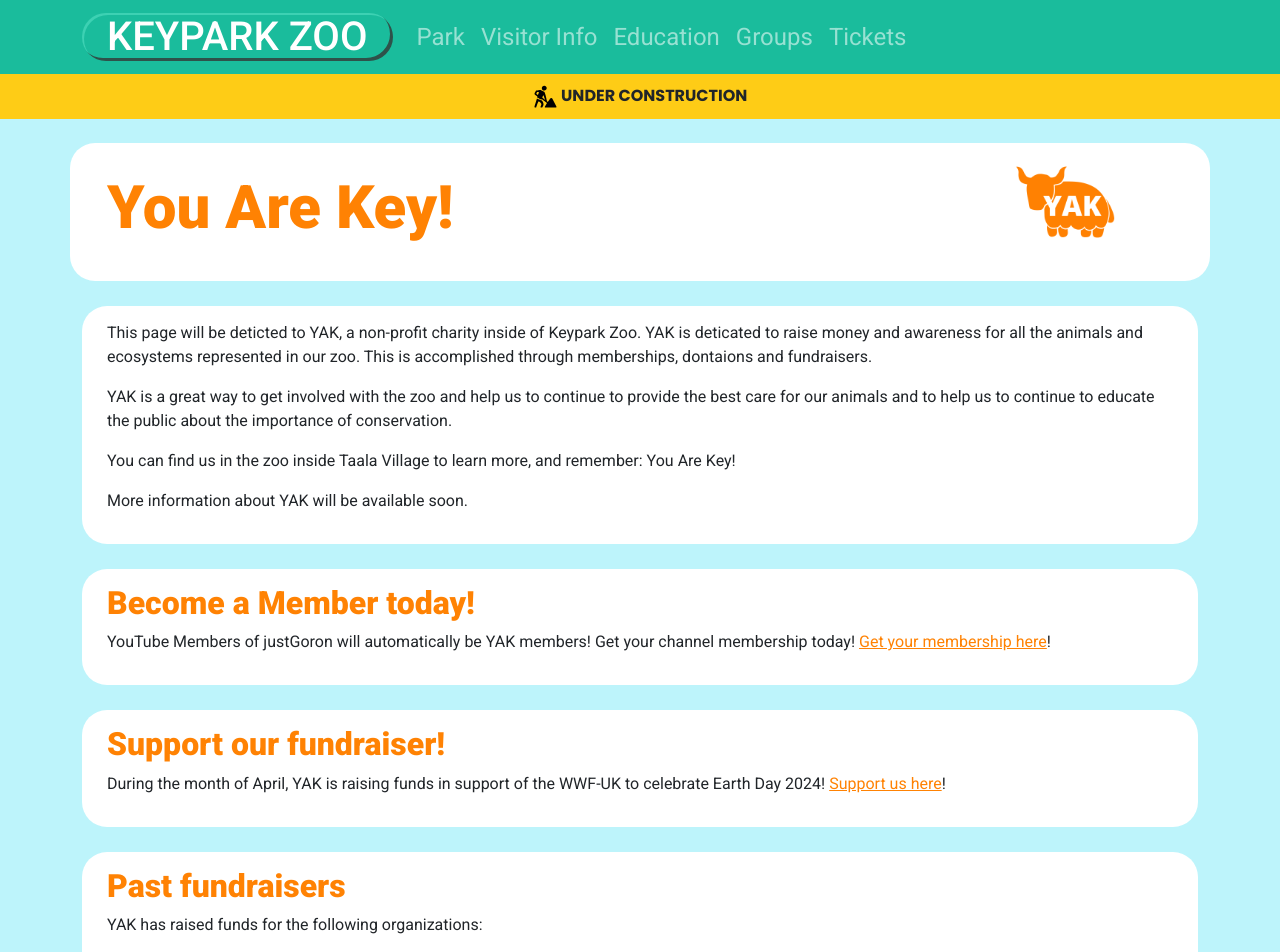
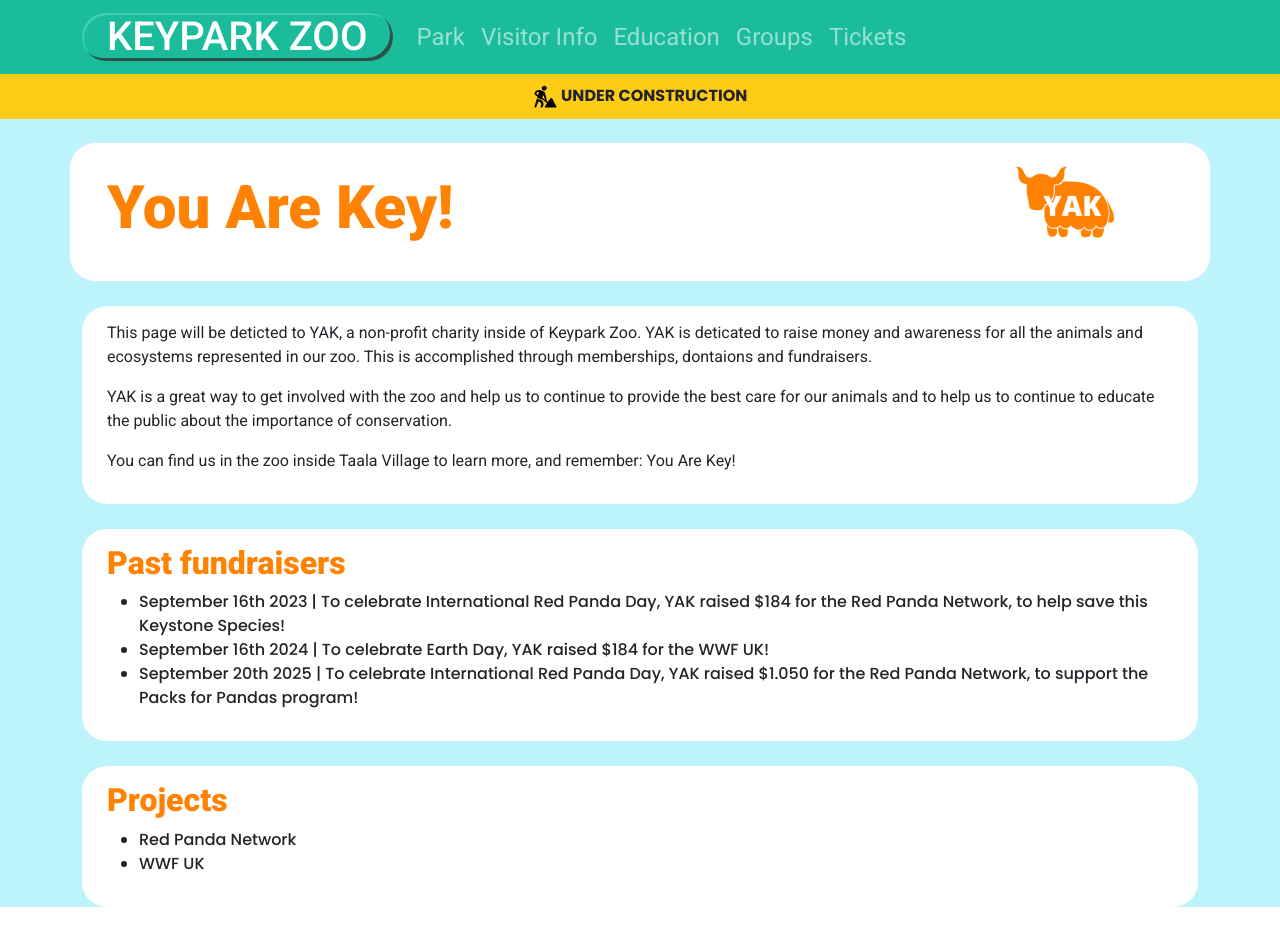
Before and after one commit to JBrondijk/keypark2, an Angular app: page /yak in a window 1280 px wide. Shown: the top 952 px of the page. Built offline with nearby package versions, Linux system fonts and the light colour scheme; no server answers.

Commit message:
updated YAK page

```diff
--- a/package.json
+++ b/package.json
@@ -3,7 +3,7 @@
   "version": "0.0.0",
   "scripts": {
     "ng": "ng",
-    "start": "node server.js",
+    "start": "ng serve --configuration development --host 127.0.0.1 --port 4200 --disable-host-check",
     "build": "ng build",
     "watch": "ng build --watch --configuration development",
     "test": "ng test"
--- a/src/app/app-routing.module.ts
+++ b/src/app/app-routing.module.ts
@@ -21,7 +21,7 @@ import { PracticalInformationComponent } from './page-visitor-info/practical-inf
 import { SubscriptionsComponent } from './page-visitor-info/subscriptions/subscriptions.component';
 import { TicketsReservationsComponent } from './page-visitor-info/tickets-reservations/tickets-reservations.component';
 import { YoutubeComponent } from './page-visitor-info/youtube/youtube.component';
-import { YakComponent } from './page-education/yak/yak.component';
+import { YakComponent } from './yak/yak.component';
 
 export const routes: Routes = [
   {path: '', pathMatch: 'full', redirectTo: '/home'},
--- a/src/app/page-education/yak/yak.component.html
+++ b/src/app/yak/yak.component.html
@@ -15,22 +15,21 @@
             <p>This page will be deticted to YAK, a non-profit charity inside of Keypark Zoo. YAK is deticated to raise money and awareness for all the animals and ecosystems represented in our zoo. This is accomplished through memberships, dontaions and fundraisers.</p>
             <p>YAK is a great way to get involved with the zoo and help us to continue to provide the best care for our animals and to help us to continue to educate the public about the importance of conservation.</p>
             <p>You can find us in the zoo inside Taala Village to learn more, and remember: You Are Key!</p>
-            <p>More information about YAK will be available soon.</p>
-        </div>
-        <div class="page-section">
-            <h2>Become a Member today!</h2>
-            <p>YouTube Members of justGoron will automatically be YAK members! Get your channel membership today! <a href="https://www.youtube.com/channel/UCeIRYvTZwnxThWl3gvLQaQQ/join" target="_blank">Get your membership here</a>!</p>
-
-        </div>
-        <div class="page-section">
-            <h2>Support our fundraiser!</h2>
-            <p>During the month of April, YAK is raising funds in support of the WWF-UK to celebrate Earth Day 2024! <a href="https://wwf-uk-wild-livestreaming.justgiving-sites.com/fundraising/earth-day-wwf-charity-stream" target="_blank">Support us here</a>!</p>
         </div>
         <div class="page-section">
             <h2>Past fundraisers</h2>
-            <p>YAK has raised funds for the following organizations:</p>
             <ul>
-                <li> September 16th 2023 | To celebrate International Red Panda Day, YAK raised $184 for the Red Panda Network, to help save this Keystone Species. </li>
+                <li> September 16th 2023 | To celebrate International Red Panda Day, YAK raised $184 for the Red Panda Network, to help save this Keystone Species! </li>
+                <li> September 16th 2024 | To celebrate Earth Day, YAK raised $184 for the WWF UK! </li>
+                <li> September 20th 2025 | To celebrate International Red Panda Day, YAK raised $1.050 for the Red Panda Network, to support the Packs for Pandas program! </li>
+
+            </ul>
+        </div>
+        <div class="page-section">
+            <h2>Projects</h2>
+            <ul>
+                <li> Red Panda Network </li>
+                <li> WWF UK </li>
             </ul>
         </div>
     </div>
```
Also changed, not shown: src/app/yak/yak.component.scss (renamed from src/app/page-education/yak/yak.component.scss), src/app/yak/yak.component.ts (renamed from src/app/page-education/yak/yak.component.ts), 1 other file (tests, documents, lock files or other folders).
